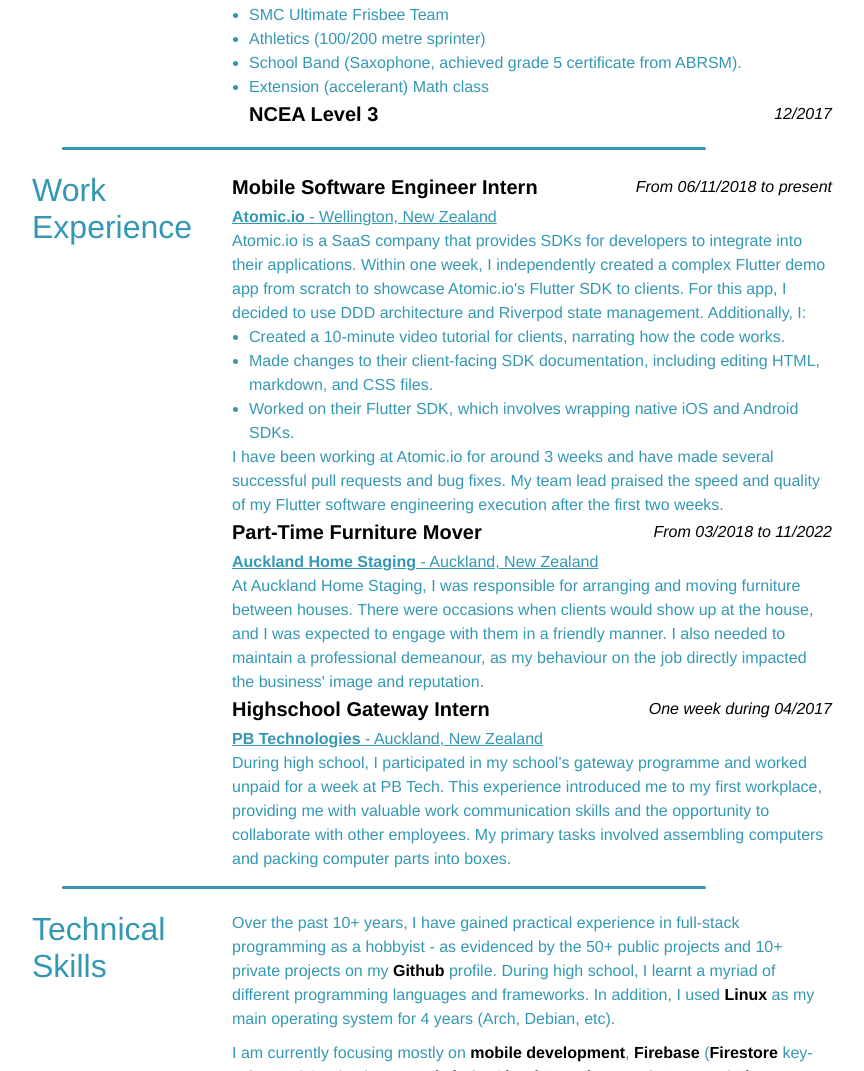
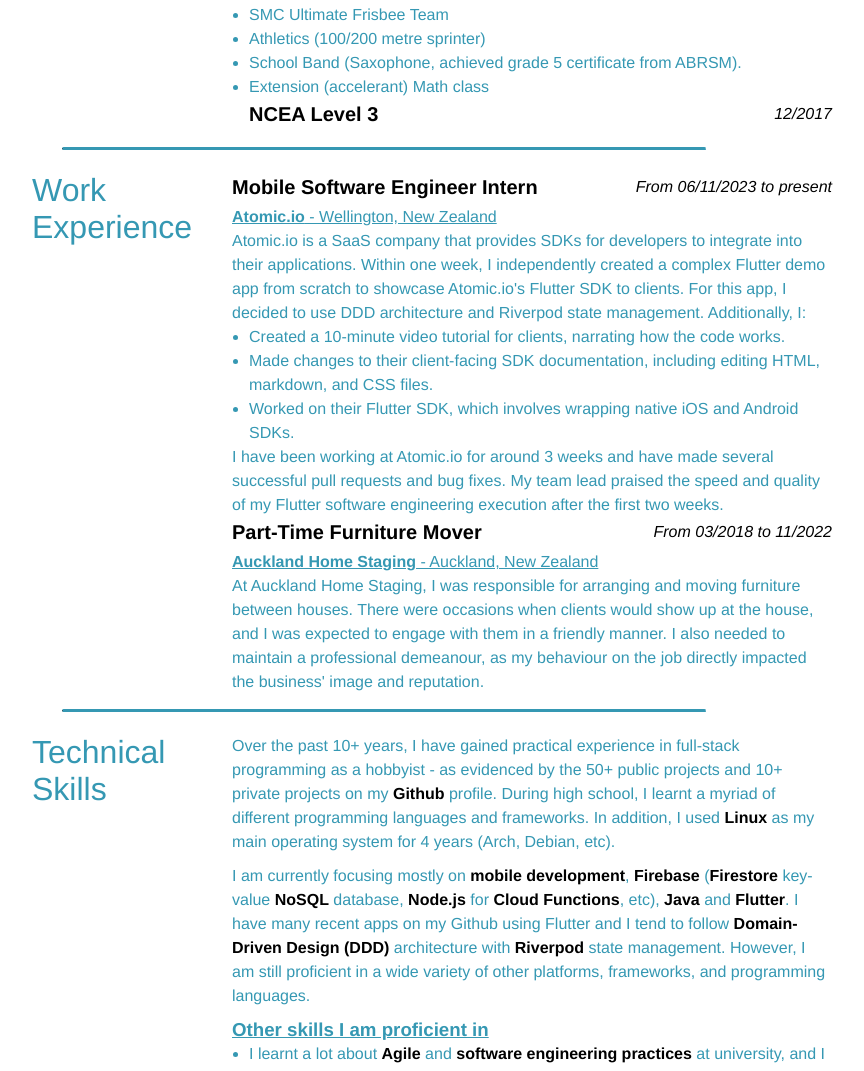
Before and after one commit to bryantwilliam/online_cv, a plain HTML site: page index.html in a window 1280 px wide. Shown: the part 529-1600 px from the top of the page, without its empty margins (208-1072 px from the left). Drawn offline with Linux system fonts and the light colour scheme.

Commit message:
removed redundent work experience and updated date

```diff
--- a/index.html
+++ b/index.html
@@ -192,7 +192,7 @@
 
             <dt>Work Experience</dt>
             <dd>
-                <h2>Mobile Software Engineer Intern<span>From 06/11/2018 to present</span></h2>
+                <h2>Mobile Software Engineer Intern<span>From 06/11/2023 to present</span></h2>
                 <u><b>Atomic.io</b> - Wellington, New Zealand</u>
                 <p>
                     Atomic.io is a SaaS company that provides SDKs for developers to integrate into their applications. Within one week, I independently created a complex Flutter demo app from scratch to showcase Atomic.io's Flutter SDK to clients.
@@ -213,15 +213,6 @@
                     There were occasions when clients would show up at the house, and I was expected to engage with them
                     in a friendly manner. I also needed to maintain a professional demeanour, as
                     my behaviour on the job directly impacted the business' image and reputation.
-                </p>
-
-                <h2>Highschool Gateway Intern<span>One week during 04/2017</span></h2>
-                <u><b>PB Technologies</b> - Auckland, New Zealand</u>
-                <p>
-                    During high school, I participated in my school's gateway programme and worked unpaid for a week at
-                    PB Tech. This experience introduced me to my first workplace, providing me with valuable work
-                    communication skills and the opportunity to collaborate with other employees. My primary tasks involved
-                    assembling computers and packing computer parts into boxes.
                 </p>
             </dd>
 
```
